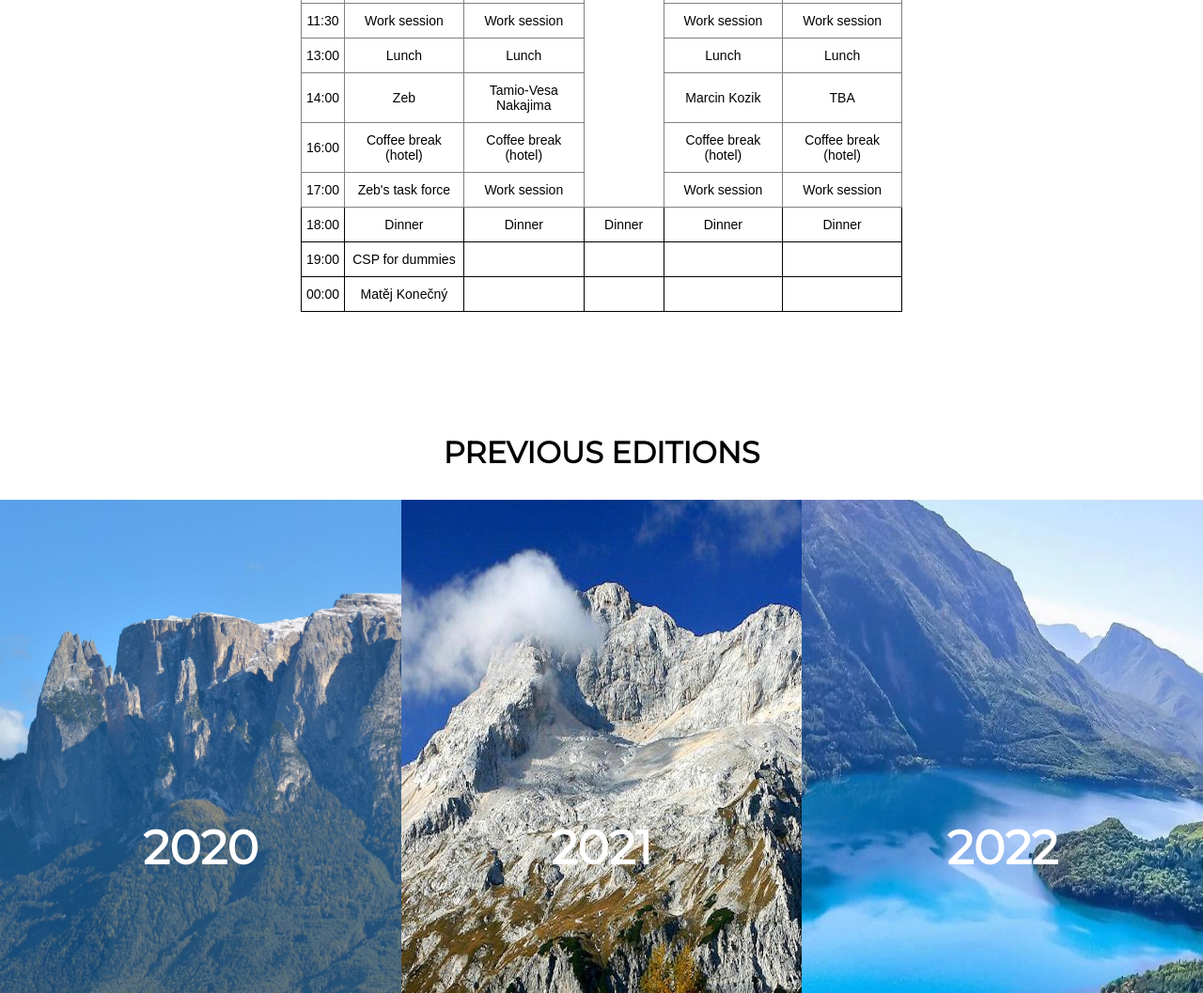
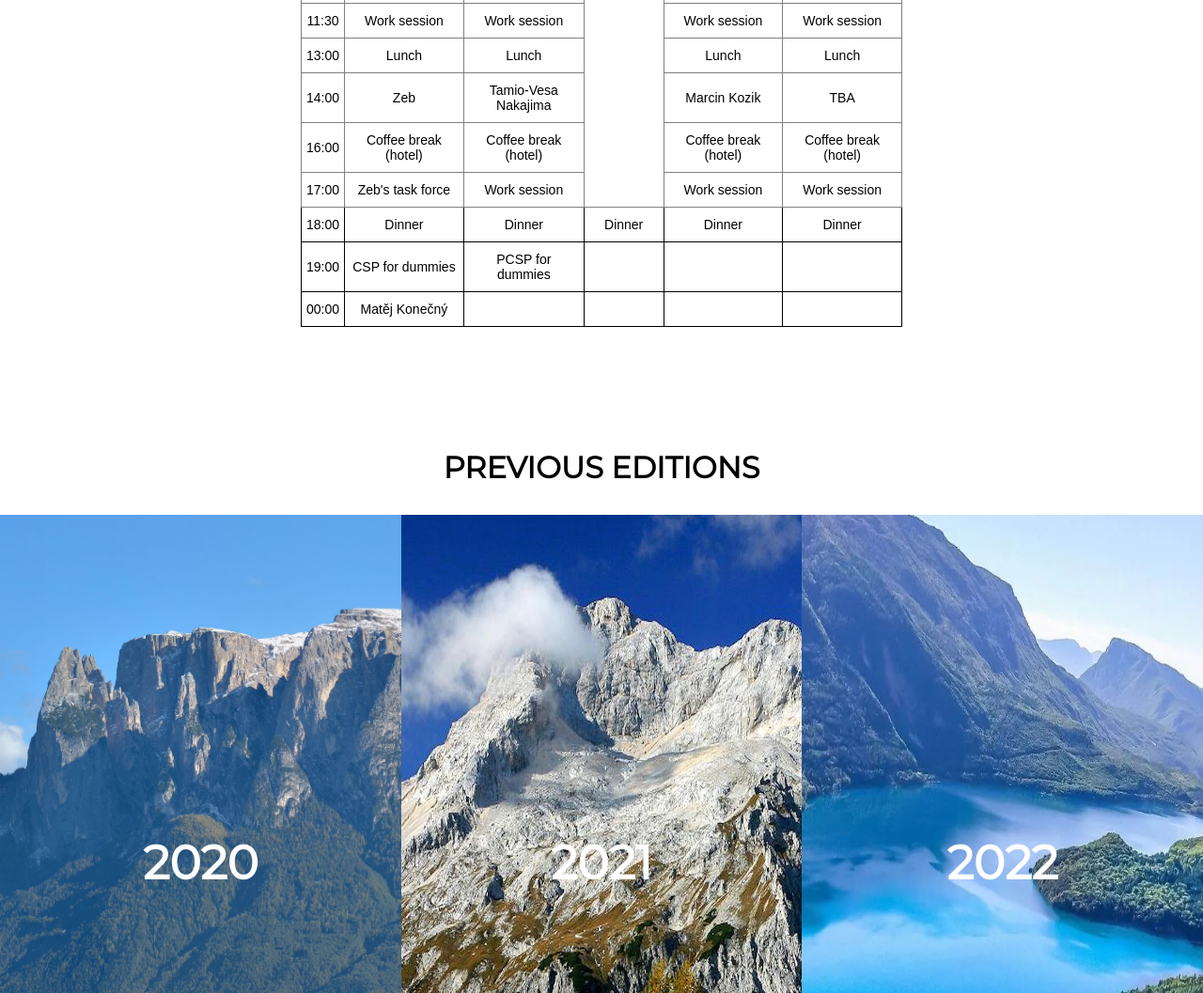
Before and after one commit to CommonWhydoyouCare/commonwhydoyoucare.github.io, a plain HTML site: page index.html in a window 1280 px wide. Shown: the part 3649-4706 px from the top of the page at 94% size. Drawn offline with Linux system fonts and the light colour scheme.

Commit message:
PCSP for dummies

```diff
--- a/index.html
+++ b/index.html
@@ -199,7 +199,7 @@
   <tr>
     <td class="tg-nrix">19:00</td>
     <td class="tg-nrix">CSP for dummies</td>
-    <td class="tg-nrix"></td>
+    <td class="tg-nrix">PCSP for dummies</td>
     <td class="tg-nrix"></td>
     <td class="tg-nrix"></td>
     <td class="tg-nrix"></td>
```
